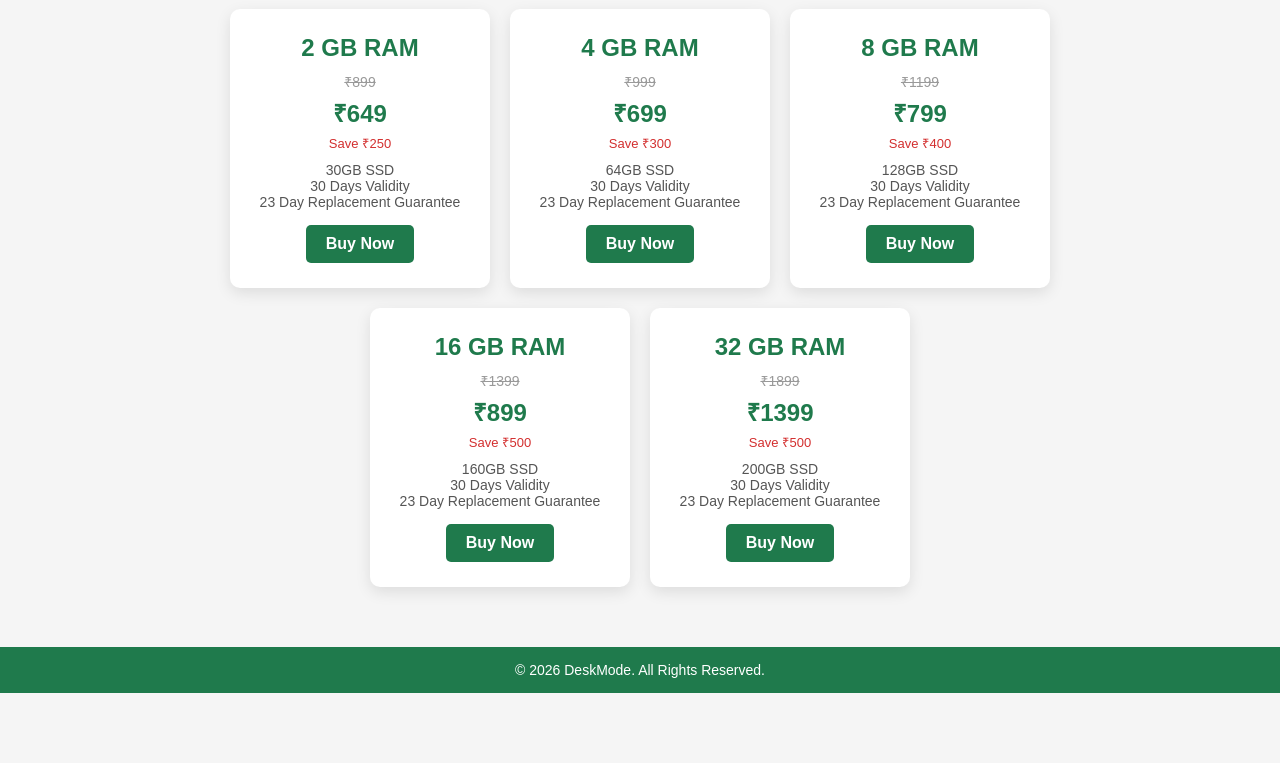
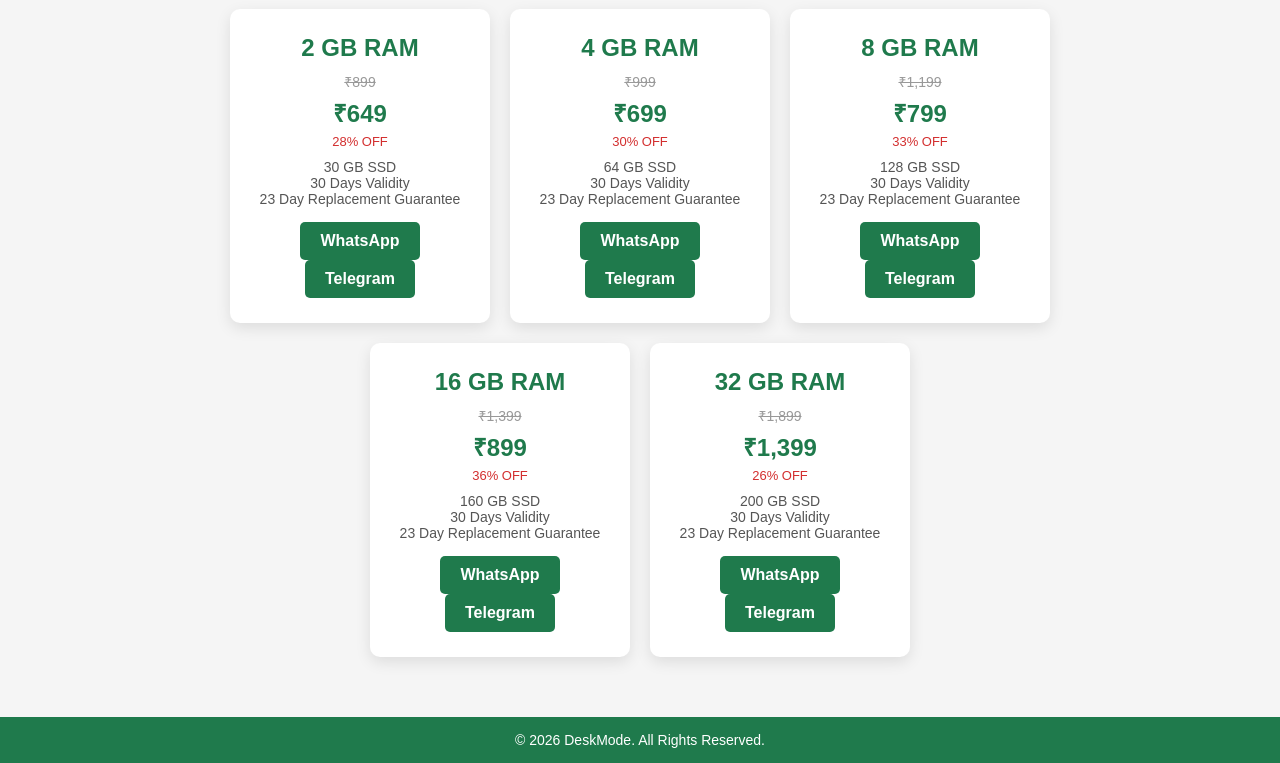
Before and after one commit to deskmode/deskmode, a plain HTML site: page rdp.html in a window 1280 px wide. Shown: the part 166-929 px from the top of the page. Before the commit the page ends 859 px from the top, so only its background shows below. Drawn offline with Linux system fonts and the light colour scheme.

Commit message:
Update rdp.html

```diff
--- a/rdp.html
+++ b/rdp.html
@@ -130,74 +130,76 @@ font-size:14px;
 <div class="pricing">
 
 
-<div class="pricing">
-
 <div class="card">
 <h2>2 GB RAM</h2>
 <div class="old-price">₹899</div>
 <div class="new-price">₹649</div>
-<div class="save">Save ₹250</div>
+<div class="save">28% OFF</div>
 <div class="features">
-30GB SSD<br>
+30 GB SSD<br>
 30 Days Validity<br>
 23 Day Replacement Guarantee
 </div>
-<a href="buy-rdp.html?plan=2GB" class="btn">Buy Now</a>
+<a href="https://wa.me/918055829204?text=Hello%20DeskMode%2C%20I%20want%20to%20order%20RDP.%0ARAM%3A%202GB%0ASSD%3A%2030GB%0APrice%3A%20%E2%82%B9649%0AValidity%3A%2030%20Days%0APlease%20share%20payment%20and%20setup%20details." class="btn">WhatsApp</a>
+<a href="https://t.me/DeskmodeRdp?text=Hello%20DeskMode%2C%20I%20want%20to%20order%20RDP.%0ARAM%3A%202GB%0ASSD%3A%2030GB%0APrice%3A%20%E2%82%B9649%0AValidity%3A%2030%20Days%0APlease%20share%20payment%20and%20setup%20details." class="btn">Telegram</a>
 </div>
 
 <div class="card">
 <h2>4 GB RAM</h2>
 <div class="old-price">₹999</div>
 <div class="new-price">₹699</div>
-<div class="save">Save ₹300</div>
+<div class="save">30% OFF</div>
 <div class="features">
-64GB SSD<br>
+64 GB SSD<br>
 30 Days Validity<br>
 23 Day Replacement Guarantee
 </div>
-<a href="buy-rdp.html?plan=4GB" class="btn">Buy Now</a>
+<a href="https://wa.me/918055829204?text=Hello%20DeskMode%2C%20I%20want%20to%20order%20RDP.%0ARAM%3A%204GB%0ASSD%3A%2064GB%0APrice%3A%20%E2%82%B9699%0AValidity%3A%2030%20Days%0APlease%20share%20payment%20and%20setup%20details." class="btn">WhatsApp</a>
+<a href="https://t.me/DeskmodeRdp?text=Hello%20DeskMode%2C%20I%20want%20to%20order%20RDP.%0ARAM%3A%204GB%0ASSD%3A%2064GB%0APrice%3A%20%E2%82%B9699%0AValidity%3A%2030%20Days%0APlease%20share%20payment%20and%20setup%20details." class="btn">Telegram</a>
 </div>
 
 <div class="card">
 <h2>8 GB RAM</h2>
-<div class="old-price">₹1199</div>
+<div class="old-price">₹1,199</div>
 <div class="new-price">₹799</div>
-<div class="save">Save ₹400</div>
+<div class="save">33% OFF</div>
 <div class="features">
-128GB SSD<br>
+128 GB SSD<br>
 30 Days Validity<br>
 23 Day Replacement Guarantee
 </div>
-<a href="buy-rdp.html?plan=8GB" class="btn">Buy Now</a>
+<a href="https://wa.me/918055829204?text=Hello%20DeskMode%2C%20I%20want%20to%20order%20RDP.%0ARAM%3A%208GB%0ASSD%3A%20128GB%0APrice%3A%20%E2%82%B9799%0AValidity%3A%2030%20Days%0APlease%20share%20payment%20and%20setup%20details." class="btn">WhatsApp</a>
+<a href="https://t.me/DeskmodeRdp?text=Hello%20DeskMode%2C%20I%20want%20to%20order%20RDP.%0ARAM%3A%208GB%0ASSD%3A%20128GB%0APrice%3A%20%E2%82%B9799%0AValidity%3A%2030%20Days%0APlease%20share%20payment%20and%20setup%20details." class="btn">Telegram</a>
 </div>
 
 <div class="card">
 <h2>16 GB RAM</h2>
-<div class="old-price">₹1399</div>
+<div class="old-price">₹1,399</div>
 <div class="new-price">₹899</div>
-<div class="save">Save ₹500</div>
+<div class="save">36% OFF</div>
 <div class="features">
-160GB SSD<br>
+160 GB SSD<br>
 30 Days Validity<br>
 23 Day Replacement Guarantee
 </div>
-<a href="buy-rdp.html?plan=16GB" class="btn">Buy Now</a>
+<a href="https://wa.me/918055829204?text=Hello%20DeskMode%2C%20I%20want%20to%20order%20RDP.%0ARAM%3A%2016GB%0ASSD%3A%20160GB%0APrice%3A%20%E2%82%B9899%0AValidity%3A%2030%20Days%0APlease%20share%20payment%20and%20setup%20details." class="btn">WhatsApp</a>
+<a href="https://t.me/DeskmodeRdp?text=Hello%20DeskMode%2C%20I%20want%20to%20order%20RDP.%0ARAM%3A%2016GB%0ASSD%3A%20160GB%0APrice%3A%20%E2%82%B9899%0AValidity%3A%2030%20Days%0APlease%20share%20payment%20and%20setup%20details." class="btn">Telegram</a>
 </div>
 
 <div class="card">
 <h2>32 GB RAM</h2>
-<div class="old-price">₹1899</div>
-<div class="new-price">₹1399</div>
-<div class="save">Save ₹500</div>
+<div class="old-price">₹1,899</div>
+<div class="new-price">₹1,399</div>
+<div class="save">26% OFF</div>
 <div class="features">
-200GB SSD<br>
+200 GB SSD<br>
 30 Days Validity<br>
 23 Day Replacement Guarantee
 </div>
-<a href="buy-rdp.html?plan=32GB" class="btn">Buy Now</a>
+<a href="https://wa.me/918055829204?text=Hello%20DeskMode%2C%20I%20want%20to%20order%20RDP.%0ARAM%3A%2032GB%0ASSD%3A%20200GB%0APrice%3A%20%E2%82%B91%2C399%0AValidity%3A%2030%20Days%0APlease%20share%20payment%20and%20setup%20details." class="btn">WhatsApp</a>
+<a href="https://t.me/DeskmodeRdp?text=Hello%20DeskMode%2C%20I%20want%20to%20order%20RDP.%0ARAM%3A%2032GB%0ASSD%3A%20200GB%0APrice%3A%20%E2%82%B91%2C399%0AValidity%3A%2030%20Days%0APlease%20share%20payment%20and%20setup%20details." class="btn">Telegram</a>
 </div>
 
-</div>
 
 
 </div>
```
